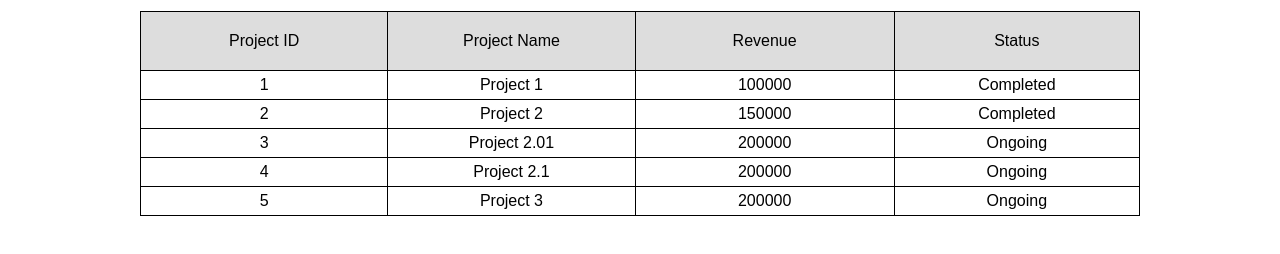
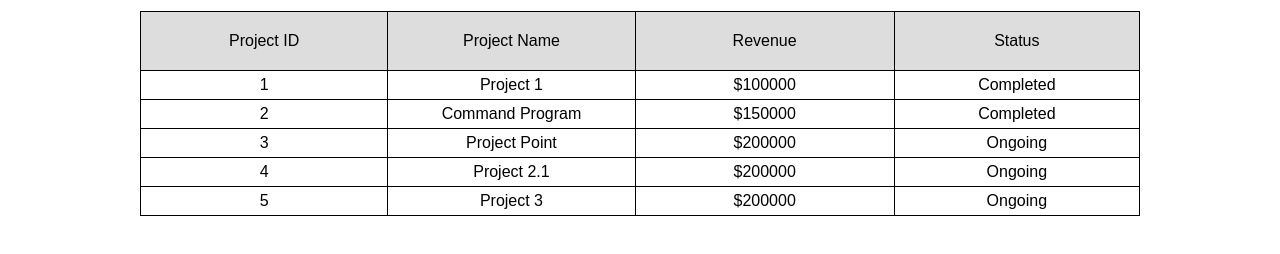
Before and after one commit to rbuwaENG/Project_Management_tool, a plain HTML site: page index.html in a window 1280 px wide. Shown: the part 326-580 px from the top of the page. Drawn offline with Linux system fonts and the light colour scheme.

Commit message:
update $ sign

```diff
--- a/homeController.js
+++ b/homeController.js
@@ -29,7 +29,7 @@
       row.appendChild(nameCol);
 
       const revenueCol = document.createElement('td');
-      revenueCol.textContent = project.revenue;
+      revenueCol.textContent =  `$${project.revenue}`;
       row.appendChild(revenueCol);
 
       const statusCol = document.createElement('td');
--- a/projectService.js
+++ b/projectService.js
@@ -8,8 +8,8 @@
       // id ||  name || revenue || status
     const projects = [
       new Project(1, 'Project 1', 100000,'Completed'),
-      new Project(2, 'Project 2', 150000,'Completed'),
-      new Project(3, 'Project 2.01', 200000, 'Ongoing'),
+      new Project(2, 'Command Program', 150000,'Completed'),
+      new Project(3, 'Project Point', 200000, 'Ongoing'),
       new Project(4, 'Project 2.1', 200000, 'Ongoing'),
       new Project(5, 'Project 3', 200000, 'Ongoing'),
     ];
@@ -17,4 +17,6 @@
   }
 }
 
+
+
 export default ProjectService;
```
Also changed, not shown: index.html (line endings or trailing spaces).
